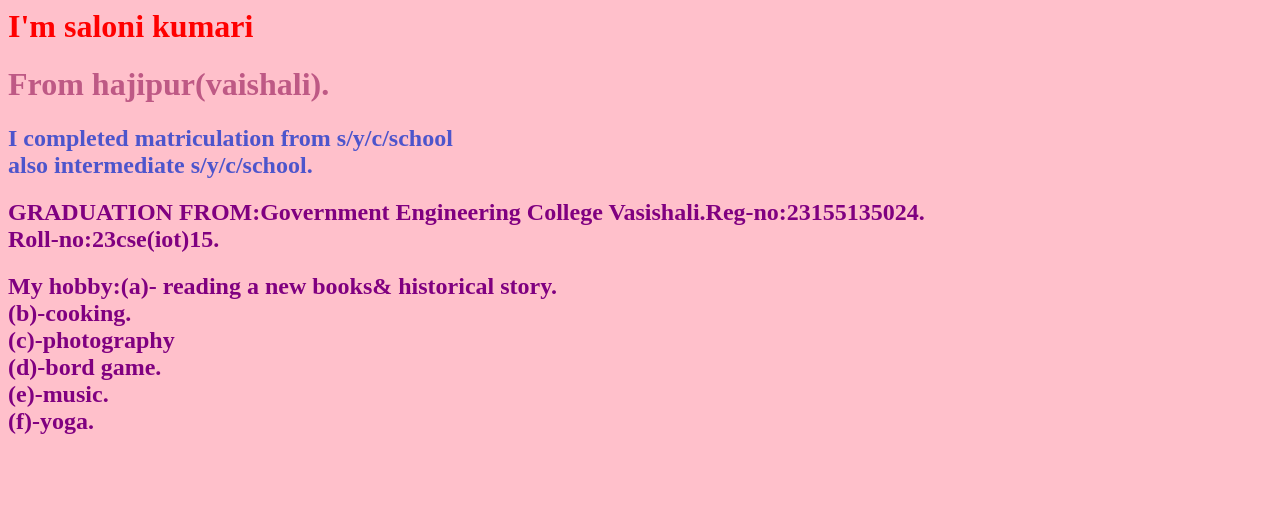
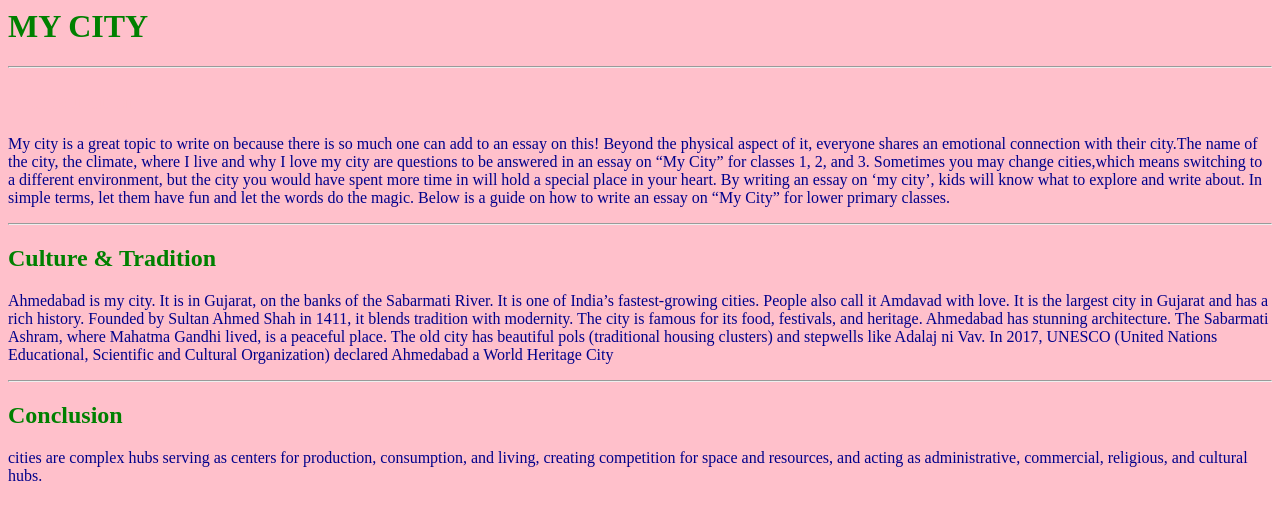
Before and after one commit to SALONI1639/atplchomework, a plain HTML site: page index.html in a window 1280 px wide. Drawn offline with Linux system fonts and the light colour scheme.

Commit message:
paragraph

```diff
--- a/index.html
+++ b/index.html
@@ -1,20 +1,37 @@
 <html>
 <head>
-<title>introduction</title>
 <style>
 body{background-color:pink;
-color:pink;}</style>
-<h1 style="color:red">I'm saloni kumari</h1>
-<h1 style="color:BE5985">From hajipur(vaishali).</h1>
-<h2 style="color:4D55CC">I completed matriculation from s/y/c/school<br>
-also intermediate s/y/c/school.</h2>
-<h2 style="color:purple">GRADUATION FROM:Government Engineering College Vasishali.Reg-no:23155135024.<br>
-Roll-no:23cse(iot)15.</h2>
-<h2 style="color:purple">My hobby:(a)- reading a new books& historical story.<br>
-(b)-cooking.<br>
-(c)-photography<br>
-(d)-bord game.<br>
-(e)-music.<br>
-(f)-yoga.</h2>
+color:pink;}
+</style>
+<title>2nd task</title>
 </head>
-</html>
+<body>
+<h1 style="color:green">MY CITY</h1>
+<hr>
+<h2 style="color:greeen">Introduction</h2>
+<p style="color:darkblue">My city is a great topic to write on because there is so much one can add to an essay on this! Beyond the physical aspect of it,
+ everyone shares an emotional connection with their city.The name of the city, the climate, where I live
+ and why I love my city are questions to be answered in an essay on “My City” for classes 1, 2, and 3.
+ Sometimes you may change cities,which means switching to a different environment,
+ but the city you would have spent more time in will hold a special place in your heart.
+ By writing an essay on ‘my city’, kids will know what to explore and write about.
+ In simple terms, let them have fun and let the words do the magic.
+ Below is a guide on how to write an essay on “My City” for lower primary classes.</p>
+ <hr>
+ <h2 style="color:green">Culture & Tradition</h2>
+ <p style="color:darkblue"> Ahmedabad is my city. It is in Gujarat, on the banks of the Sabarmati River.
+ It is one of India’s fastest-growing cities. People also call it Amdavad with love. It is the largest city in Gujarat and has a rich history.
+ Founded by Sultan Ahmed Shah in 1411, it blends tradition with modernity. The city is famous for its food, festivals, and heritage.
+
+Ahmedabad has stunning architecture.
+ The Sabarmati Ashram, where Mahatma Gandhi lived, is a peaceful place.
+ The old city has beautiful pols (traditional housing clusters) and stepwells like Adalaj ni Vav.
+ In 2017, UNESCO (United Nations Educational, Scientific and Cultural Organization) declared Ahmedabad a World Heritage City</p>
+<hr>
+<h2 style="color:green">Conclusion</h2>
+<p style="color:darkblue"> cities are complex hubs serving as centers for production,
+ consumption, and living, creating competition for space and resources,
+ and acting as administrative, commercial, religious, and cultural hubs.</p>
+ </body>
+<html>
```
